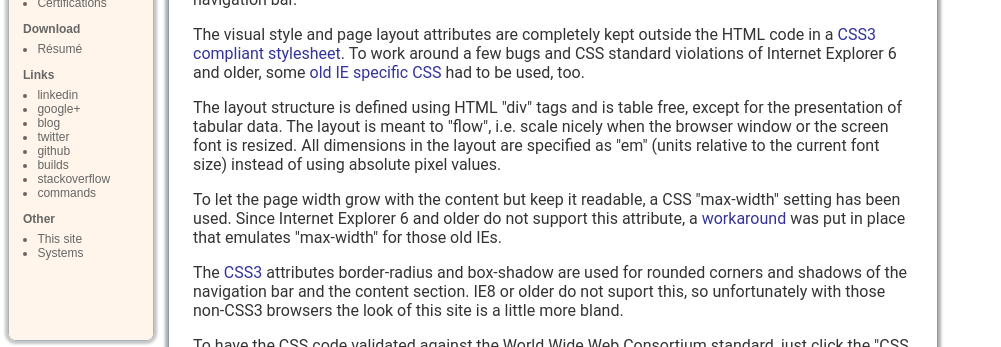
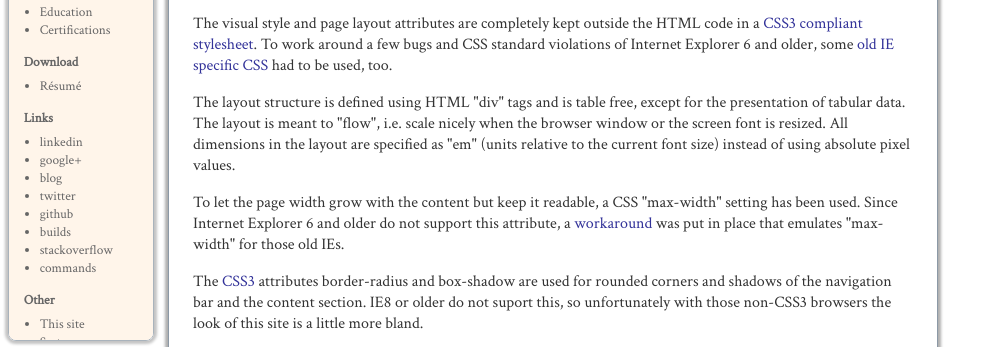
Before and after one commit to old-o/old-o.github.io, a plain HTML site: page this-site.html in a window 1280 px wide. Shown: the part 117-464 px from the top of the page, without its empty margins (0-1001 px from the left). Drawn offline with Linux system fonts and the light colour scheme.

Commit message:
try new font

```diff
--- a/navi.html
+++ b/navi.html
@@ -4,6 +4,7 @@
     <meta charset=utf-8" />
     <meta name="robots" content="noindex,follow" />
     <link rel="stylesheet" type="text/css" href="style/navi.css" />
+    <link rel="stylesheet" href="https://fonts.googleapis.com/css?family=Crimson+Text" />
     <title>navigation</title>
   </head>
 
--- a/style/main.css
+++ b/style/main.css
@@ -1,5 +1,5 @@
 body {
-  font-family: 'Roboto', sans-serif;
+  font-family: 'Crimson Text', sans-serif;
   font-size: 12pt;
   background-image:url('images/tile.jpg');
   background-attachment: fixed;
--- a/style/navi.css
+++ b/style/navi.css
@@ -1,7 +1,7 @@
 body {
   background-color: #ffeedd;
-  font-family: sans-serif;
-  font-size: 9pt;
+  font-family: 'Crimson Text', sans-serif;
+  font-size: 10pt;
   padding: 0.5em;
   overflow: hidden;
 }
--- a/this-site.html
+++ b/this-site.html
@@ -15,6 +15,7 @@
     <!--[if lt IE 9]>
     <link rel="stylesheet" type="text/css" href="style/lt-ie9.css" />
     <![endif]-->
+    <link rel="stylesheet" href="https://fonts.googleapis.com/css?family=Crimson+Text" />
   </head>
 
   <body>
```
Also changed, not shown: certifications.html (+1 -0 lines), education.html (+1 -0 lines), index.html (+1 -1 lines), positions.html (+1 -0 lines), profile.html (+2 -0 lines), projects.html (+1 -0 lines), skills.html (+1 -0 lines), systems.html (+1 -0 lines).
